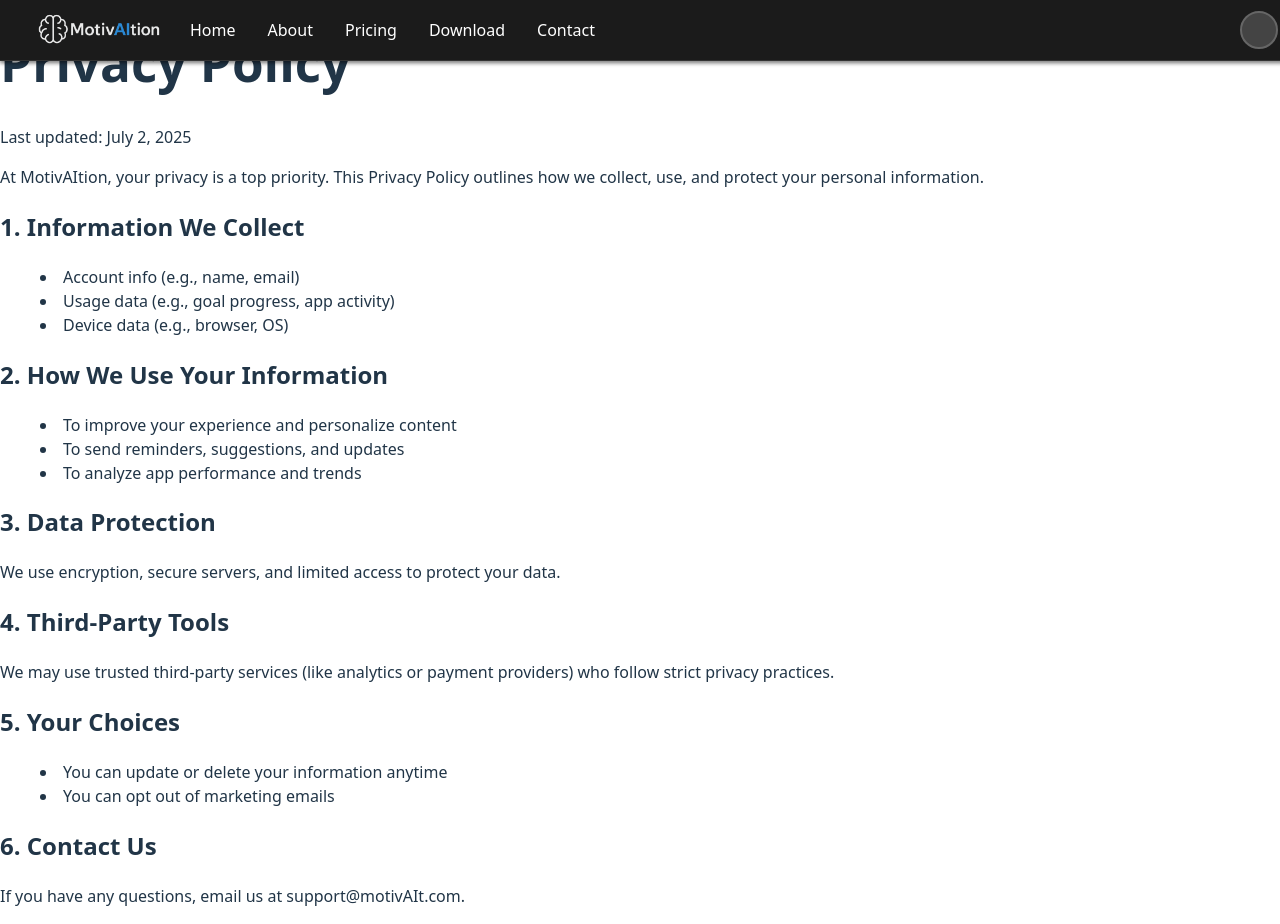
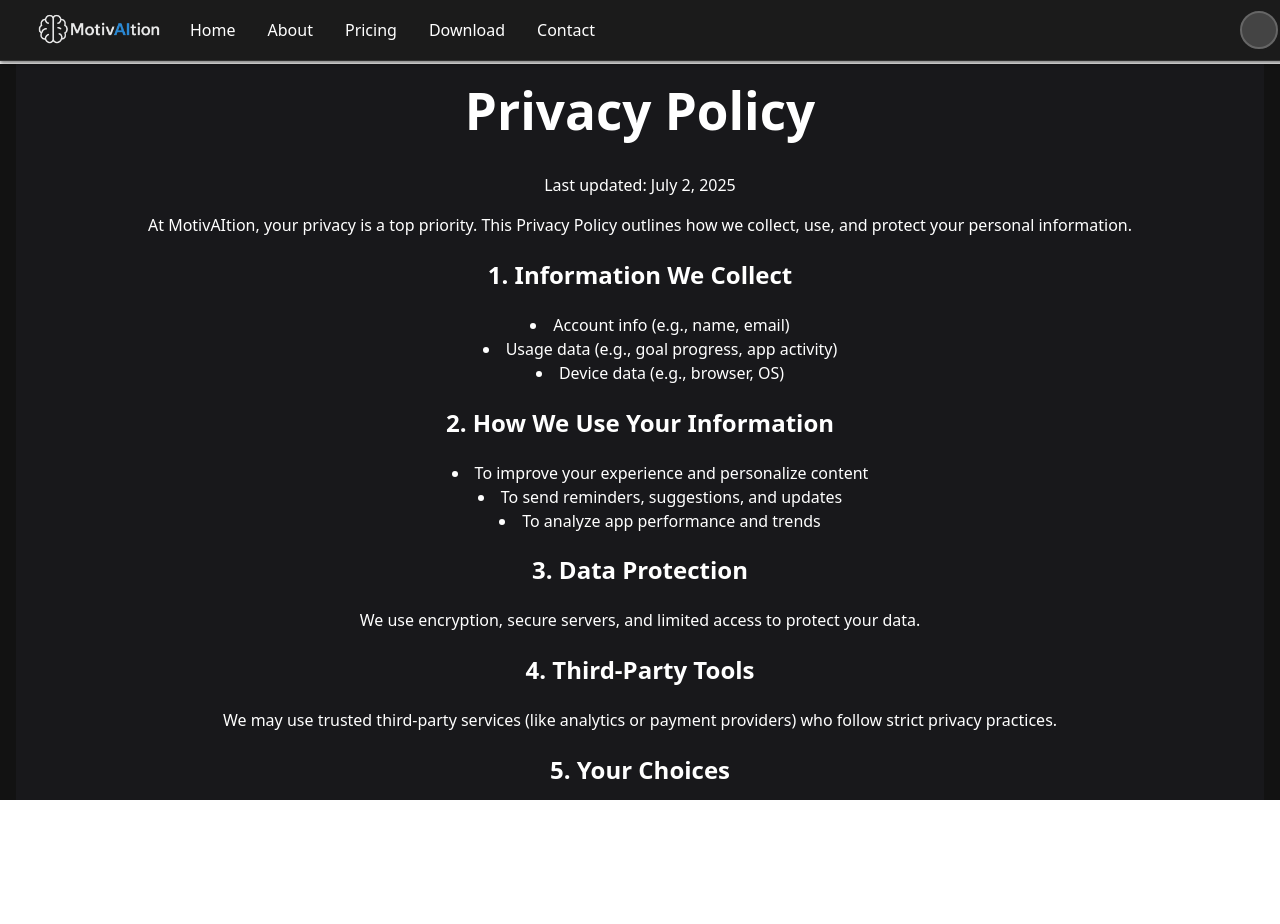
Before and after one commit to Yanay-Cohen/MotivAItation-Website, a React (Vite) app: page /privacy in a window 1280 px wide. After the commit the page ends 800 px from the top, so only its background shows below. Built offline with nearby package versions, Linux system fonts and the light colour scheme.

Commit message:
Initial commit or sync local changes

```diff
--- a/src/pages/About.tsx
+++ b/src/pages/About.tsx
@@ -2,123 +2,56 @@ import './Home.css'; // Reuse same styles for consistency
 import { motion } from 'framer-motion';
 import FeatureImg1 from '../assets/feature1.png';
 import FeatureImg2 from '../assets/feature2.png';
+import Footer from '../components/Footer';
 
 export default function About() {
   return (
     <main className="home-wrapper about-page">
-
       {/* Hero Section */}
-      <motion.section
-        className="hero-section"
-        initial={{ opacity: 0, y: 20 }}
-        animate={{ opacity: 1, y: 0 }}
-        transition={{ duration: 0.8 }}
-      >
+      <motion.section className="hero-section" initial={{ opacity: 0, y: 20 }} animate={{ opacity: 1, y: 0 }} transition={{ duration: 0.8 }}>
         <h1>
           What is{' '}
-          <span className="highlight">
-            Motiv<span className="ai-highlight">AI</span>tion
-          </span>
-          ?
+          <span className="highlight">Motiv<span className="ai-highlight">AI</span>tion</span>?
         </h1>
-        <p className="uvp">
-          Your daily dose of motivation powered by AI. Automate your goals, stay focused, and celebrate your wins — intelligently.
-        </p>
+        <p className="uvp">Your daily dose of motivation powered by AI. Automate your goals, stay focused, and celebrate your wins — intelligently.</p>
       </motion.section>
-
       {/* Feature Section 1 */}
-      <motion.section
-        className="features-preview"
-        initial={{ opacity: 0, y: 20 }}
-        animate={{ opacity: 1, y: 0 }}
-        transition={{ duration: 0.8, delay: 0.2 }}
-      >
+      <motion.section className="features-preview" initial={{ opacity: 0, y: 20 }} animate={{ opacity: 1, y: 0 }} transition={{ duration: 0.8, delay: 0.2 }}>
         <div className="features-grid">
-          <motion.div
-            className="feature-item about-feature"
-            initial={{ opacity: 0, x: -30 }}
-            animate={{ opacity: 1, x: 0 }}
-            transition={{ duration: 0.7, delay: 0.4 }}
-          >
+          <motion.div className="feature-item about-feature" initial={{ opacity: 0, x: -30 }} animate={{ opacity: 1, x: 0 }} transition={{ duration: 0.7, delay: 0.4 }}>
             <img src={FeatureImg1} alt="Smart Goal Planning" className="feature-image" />
           </motion.div>
-          <motion.div
-            className="feature-item about-feature"
-            initial={{ opacity: 0, x: 30 }}
-            animate={{ opacity: 1, x: 0 }}
-            transition={{ duration: 0.7, delay: 0.5 }}
-          >
+          <motion.div className="feature-item about-feature" initial={{ opacity: 0, x: 30 }} animate={{ opacity: 1, x: 0 }} transition={{ duration: 0.7, delay: 0.5 }}>
             <h2>Smart Goal Planning</h2>
-            <p>
-              Break big dreams into achievable steps with AI-backed planning.
-              Get personalized prompts and plans to guide you forward.
-            </p>
+            <p>Break big dreams into achievable steps with AI-backed planning. Get personalized prompts and plans to guide you forward.</p>
           </motion.div>
         </div>
       </motion.section>
-
       {/* Feature Section 2 */}
-      <motion.section
-        className="features-preview"
-        initial={{ opacity: 0, y: 20 }}
-        animate={{ opacity: 1, y: 0 }}
-        transition={{ duration: 0.8, delay: 0.3 }}
-      >
+      <motion.section className="features-preview" initial={{ opacity: 0, y: 20 }} animate={{ opacity: 1, y: 0 }} transition={{ duration: 0.8, delay: 0.3 }}>
         <div className="features-grid reverse">
-          <motion.div
-            className="feature-item about-feature"
-            initial={{ opacity: 0, x: 30 }}
-            animate={{ opacity: 1, x: 0 }}
-            transition={{ duration: 0.7, delay: 0.6 }}
-          >
+          <motion.div className="feature-item about-feature" initial={{ opacity: 0, x: 30 }} animate={{ opacity: 1, x: 0 }} transition={{ duration: 0.7, delay: 0.6 }}>
             <img src={FeatureImg2} alt="Progress Tracking" className="feature-image" />
           </motion.div>
-          <motion.div
-            className="feature-item about-feature"
-            initial={{ opacity: 0, x: -30 }}
-            animate={{ opacity: 1, x: 0 }}
-            transition={{ duration: 0.7, delay: 0.7 }}
-          >
+          <motion.div className="feature-item about-feature" initial={{ opacity: 0, x: -30 }} animate={{ opacity: 1, x: 0 }} transition={{ duration: 0.7, delay: 0.7 }}>
             <h2>Progress You Can See</h2>
-            <p>
-              Log achievements, track consistency, and get AI feedback on your journey.
-              See your progress unfold clearly.
-            </p>
+            <p>Log achievements, track consistency, and get AI feedback on your journey. See your progress unfold clearly.</p>
           </motion.div>
         </div>
       </motion.section>
-
-      {/* Feature Section 3 */}
-<motion.section
-  className="features-preview"
-  initial={{ opacity: 0, y: 20 }}
-  animate={{ opacity: 1, y: 0 }}
-  transition={{ duration: 0.8, delay: 0.4 }}
->
+      {/* Feature Section 3 (remove bottom margin/padding) */}
+      <motion.section className="features-preview" style={{ marginBottom: 0, paddingBottom: 0 }} initial={{ opacity: 0, y: 20 }} animate={{ opacity: 1, y: 0 }} transition={{ duration: 0.8, delay: 0.4 }}>
         <div className="features-grid">
-    <motion.div
-      className="feature-item about-feature"
-      initial={{ opacity: 0, x: -30 }}
-      animate={{ opacity: 1, x: 0 }}
-      transition={{ duration: 0.7, delay: 0.6 }}
-    >
+          <motion.div className="feature-item about-feature" initial={{ opacity: 0, x: -30 }} animate={{ opacity: 1, x: 0 }} transition={{ duration: 0.7, delay: 0.6 }}>
             <img src={FeatureImg2} alt="Motivational Boosts" className="feature-image" />
           </motion.div>
-    <motion.div
-      className="feature-item about-feature"
-      initial={{ opacity: 0, x: 30 }}
-      animate={{ opacity: 1, x: 0 }}
-      transition={{ duration: 0.7, delay: 0.7 }}
-    >
+          <motion.div className="feature-item about-feature" initial={{ opacity: 0, x: 30 }} animate={{ opacity: 1, x: 0 }} transition={{ duration: 0.7, delay: 0.7 }}>
             <h2>Daily AI Motivation</h2>
-      <p>
-        Wake up to daily encouragement generated by your goals and habits.
-        Let AI inspire your momentum every morning.
-      </p>
+            <p>Wake up to daily encouragement generated by your goals and habits. Let AI inspire your momentum every morning.</p>
           </motion.div>
         </div>
       </motion.section>
-
+      <Footer />
     </main>
   );
 }
--- a/src/pages/Home.css
+++ b/src/pages/Home.css
@@ -205,14 +205,27 @@
 
 .home-wrapper.about-page {
   height: auto;
+  min-height: 0 !important;
   overflow-y: auto !important;
   overflow-x: hidden !important;
-  width: 100vw !important;       /* FORCE full viewport width */
-  max-width: 100vw !important;   /* no wider than viewport */
+  width: 100vw !important;
+  max-width: 100vw !important;
   padding-top: 64px;
   box-sizing: border-box;
   margin: 0 auto;
   position: relative;
+  padding-bottom: 0 !important;
+  margin-bottom: 0 !important;
+}
+
+.home-wrapper.about-page .features-preview:last-of-type {
+  margin-bottom: 0 !important;
+  padding-bottom: 0 !important;
+}
+
+.home-wrapper.about-page .features-grid:last-of-type {
+  margin-bottom: 0 !important;
+  padding-bottom: 0 !important;
 }
 
 
--- a/src/pages/Pricing.tsx
+++ b/src/pages/Pricing.tsx
@@ -1,4 +1,68 @@
-// src/pages/About.tsx
-export default function About() {
-  return <div style={{ padding: '2rem' }}><h1>Pricing for MotivAItion</h1></div>;
+import Navbar from '../components/Navbar';
+import Footer from '../components/Footer';
+
+export default function Pricing() {
+  return (
+    <>
+      <Navbar />
+      <main className="home-wrapper" style={{ display: 'flex', flexDirection: 'column' }}>
+        <section className="features-preview" style={{ padding: '1.5rem 1rem 1rem', background: 'transparent', marginTop: 0 }}>
+          <h1 className="text-4xl font-extrabold text-blue-400 mb-2 text-center">Pricing</h1>
+          <p className="text-lg text-gray-300 mb-8 text-center max-w-xl mx-auto">
+            Choose the plan that's right for you with our clear, competitive pricing.
+          </p>
+          <div className="features-grid items-stretch">
+            {/* Basic Plan */}
+            <div className="feature-item min-h-[350px] flex flex-col justify-between">
+              <div>
+                <h2 className="text-xl font-bold mb-2">Basic</h2>
+                <div className="text-3xl font-extrabold text-blue-400 mb-1">Free</div>
+                <div className="text-sm text-gray-400 mb-6">No credit card required</div>
+                <ul className="text-base text-left space-y-2 mb-8 w-full">
+                  <li>✔️ Unlimited Motivation</li>
+                  <li>✔️ Goal Tracking</li>
+                  <li>✔️ Daily Reminders</li>
+                  <li>✔️ Community Access</li>
+                </ul>
+              </div>
+              <button className="w-full py-2 rounded-lg border border-blue-400 text-blue-400 font-bold hover:bg-blue-400 hover:text-black transition">Get Started</button>
+            </div>
+            {/* Premium Plan */}
+            <div className="feature-item min-h-[350px] flex flex-col justify-between">
+              <div>
+                <h2 className="text-xl font-bold mb-2">Premium</h2>
+                <div className="text-3xl font-extrabold text-blue-400 mb-1">$4.99<span className="text-lg font-normal">/m</span></div>
+                <div className="text-sm text-gray-400 mb-6">Billed Monthly</div>
+                <ul className="text-base text-left space-y-2 mb-8 w-full">
+                  <li>✔️ Everything in Basic</li>
+                  <li>✔️ AI-Powered Insights</li>
+                  <li>✔️ Advanced Analytics</li>
+                  <li>✔️ Early Access to New Features</li>
+                </ul>
+              </div>
+              <button className="w-full py-2 rounded-lg bg-blue-500 text-white font-bold hover:bg-blue-600 transition">Get Started</button>
+            </div>
+            {/* Enterprise Plan (In Development) */}
+            <div className="feature-item min-h-[350px] flex flex-col justify-between opacity-60 cursor-not-allowed">
+              <div>
+                <h2 className="text-xl font-bold mb-2">Enterprise</h2>
+                <div className="text-3xl font-extrabold text-blue-400 mb-1">In Development</div>
+                <div className="text-sm text-gray-400 mb-6">Coming Soon</div>
+                <ul className="text-base text-left space-y-2 mb-8 w-full">
+                  <li>✔️ All Premium Features</li>
+                  <li>✔️ Integrations</li>
+                  <li>✔️ Priority Support</li>
+                  <li>✔️ LMS Integration</li>
+                  <li>✔️ Analytics & Reporting</li>
+                </ul>
+              </div>
+              <button className="w-full py-2 rounded-lg border border-gray-500 text-gray-500 font-bold bg-gray-800 cursor-not-allowed" disabled>Coming Soon</button>
+            </div>
+          </div>
+        </section>
+        <div style={{ minHeight: '9vh' }} />
+        <Footer />
+      </main>
+    </>
+  );
 }
--- a/src/pages/PrivacyPolicy.tsx
+++ b/src/pages/PrivacyPolicy.tsx
@@ -1,56 +1,46 @@
 // src/pages/PrivacyPolicy.jsx
 import Navbar from '../components/Navbar';
-
 export default function PrivacyPolicy() {
   return (
     <>
       <Navbar />
-    <div className="min-h-screen w-full px-4 py-16 flex justify-center bg-black text-white">
-      <div className="max-w-4xl w-full space-y-6">
-        <h1 className="text-3xl font-bold text-blue-500">Privacy Policy</h1>
-        <p className="text-sm text-gray-400">Last updated: July 2, 2025</p>
-
-        <p>
-          At <span className="text-blue-500 font-semibold">MotivAItion</span>, your privacy is a top priority.
-          This Privacy Policy outlines how we collect, use, and protect your personal information.
+      <main className="home-wrapper">
+        <div className="w-full bg-[#18181b] rounded-xl shadow-lg px-2 py-4 text-white" style={{ marginTop: '-5rem' }}>
+          <h1 className="text-3xl font-extrabold text-blue-400 mb-2 text-center">Privacy Policy</h1>
+          <div className="text-xs text-gray-400 mb-6 text-center">Last updated: July 2, 2025</div>
+          <p className="mb-6 text-base">
+            At <span className="text-blue-400 font-semibold">MotivAItion</span>, your privacy is a top priority. This Privacy Policy outlines how we collect, use, and protect your personal information.
           </p>
-
-        <h2 className="text-xl font-semibold text-blue-500 mt-8">1. Information We Collect</h2>
-        <ul className="list-disc list-inside space-y-1">
+          <h2 className="text-xl font-bold text-blue-400 mt-8 mb-2">1. Information We Collect</h2>
+          <ul className="list-disc list-inside space-y-1 text-base ml-4 mb-6">
             <li>Account info (e.g., name, email)</li>
             <li>Usage data (e.g., goal progress, app activity)</li>
             <li>Device data (e.g., browser, OS)</li>
           </ul>
-
-        <h2 className="text-xl font-semibold text-blue-500 mt-8">2. How We Use Your Information</h2>
-        <ul className="list-disc list-inside space-y-1">
+          <h2 className="text-xl font-bold text-blue-400 mt-8 mb-2">2. How We Use Your Information</h2>
+          <ul className="list-disc list-inside space-y-1 text-base ml-4 mb-6">
             <li>To improve your experience and personalize content</li>
             <li>To send reminders, suggestions, and updates</li>
             <li>To analyze app performance and trends</li>
           </ul>
-
-        <h2 className="text-xl font-semibold text-blue-500 mt-8">3. Data Protection</h2>
-        <p>We use encryption, secure servers, and limited access to protect your data.</p>
-
-        <h2 className="text-xl font-semibold text-blue-500 mt-8">4. Third-Party Tools</h2>
-        <p>
-          We may use trusted third-party services (like analytics or payment providers) who follow
-          strict privacy practices.
+          <h2 className="text-xl font-bold text-blue-400 mt-8 mb-2">3. Data Protection</h2>
+          <p className="mb-6 text-base">We use encryption, secure servers, and limited access to protect your data.</p>
+          <h2 className="text-xl font-bold text-blue-400 mt-8 mb-2">4. Third-Party Tools</h2>
+          <p className="mb-6 text-base">
+            We may use trusted third-party services (like analytics or payment providers) who follow strict privacy practices.
           </p>
-
-        <h2 className="text-xl font-semibold text-blue-500 mt-8">5. Your Choices</h2>
-        <ul className="list-disc list-inside space-y-1">
+          <h2 className="text-xl font-bold text-blue-400 mt-8 mb-2">5. Your Choices</h2>
+          <ul className="list-disc list-inside space-y-1 text-base ml-4 mb-6">
             <li>You can update or delete your information anytime</li>
             <li>You can opt out of marketing emails</li>
           </ul>
-
-        <h2 className="text-xl font-semibold text-blue-500 mt-8">6. Contact Us</h2>
-        <p>
+          <h2 className="text-xl font-bold text-blue-400 mt-8 mb-2">6. Contact Us</h2>
+          <p className="text-base">
             If you have any questions, email us at{' '}
-          <span className="text-blue-400">support@motivAIt.com</span>.
+            <span className="text-blue-300">support@motivAIt.com</span>.
           </p>
         </div>
-    </div>
+      </main>
     </>
   );
 }
--- a/src/pages/TermsOfService.tsx
+++ b/src/pages/TermsOfService.tsx
@@ -1,60 +1,34 @@
 // src/pages/TermsOfService.jsx
 import Navbar from '../components/Navbar';
+import Footer from '../components/Footer';
 
 export default function TermsOfService() {
   return (
     <>
       <Navbar />
-    <div className="min-h-screen w-full px-4 py-16 flex justify-center bg-black text-white">
-      <div className="max-w-4xl w-full space-y-6">
+      <main className="home-wrapper">
+        <div className="w-full bg-[#18181b] rounded-xl shadow-lg px-2 py-4 text-white" style={{ marginTop: '-4rem' }}>
           <h2 className="text-3xl font-bold text-blue-500 mt-8">Terms of Service</h2>
-        <p className="text-sm text-gray-400">Welcome to MotivAItion! By using our app, you agree to these terms.</p>
           <p className="text-sm text-gray-400">Last updated: July 2, 2025</p>
-
           <h2 className="text-xl font-semibold text-blue-500 mt-8">1. Acceptance of Terms</h2>
-        <p>By using <span className="text-blue-500 font-semibold">MotivAItion</span>, you agree to these terms and our privacy policy.</p>
-
+          <p>By using MotivAItion, you agree to these Terms of Service.</p>
           <h2 className="text-xl font-semibold text-blue-500 mt-8">2. User Responsibilities</h2>
-        <ul className="list-disc list-inside space-y-1">
-          <li>You are responsible for your account and password security</li>
-          <li>You may not use the service for unlawful purposes</li>
-        </ul>
-
+          <p>You are responsible for your account and activity within the app.</p>
           <h2 className="text-xl font-semibold text-blue-500 mt-8">3. App Usage</h2>
-        <p>
-          You may use MotivAItion for personal, non-commercial purposes. We reserve the right to suspend
-          or terminate accounts that violate our terms.
-        </p>
-
+          <p>You may use MotivAItion for personal, non-commercial purposes. We reserve the right to suspend or terminate accounts for misuse.</p>
           <h2 className="text-xl font-semibold text-blue-500 mt-8">4. Subscriptions</h2>
-        <p>
-          By subscribing, you agree to recurring billing unless cancelled. You can manage your plan in
-          your account settings or through the billing provider.
-        </p>
-
+          <p>Subscription terms and billing details are provided in-app. You may cancel anytime.</p>
           <h2 className="text-xl font-semibold text-blue-500 mt-8">5. Intellectual Property</h2>
-        <p>
-          All code, visuals, and brand assets belong to <span className="text-blue-500 font-semibold">MotivAItion</span>.
-          You may not reuse them without written permission.
-        </p>
-
+          <p>All content and code are the property of MotivAItion.</p>
           <h2 className="text-xl font-semibold text-blue-500 mt-8">6. Limitation of Liability</h2>
-        <p>
-          We are not liable for damages resulting from your use of the app. The platform is provided "as is".
-        </p>
-
+          <p>MotivAItion is provided as-is. We are not liable for damages or losses.</p>
           <h2 className="text-xl font-semibold text-blue-500 mt-8">7. Changes to Terms</h2>
-        <p>
-          We may update these terms periodically. Continued use of the platform means you accept the latest
-          version.
-        </p>
-
+          <p>We may update these terms. Continued use means acceptance of changes.</p>
           <h2 className="text-xl font-semibold text-blue-500 mt-8">8. Contact Us</h2>
-        <p>
-          Questions? Email <span className="text-blue-400">support@motivAIt.com</span>.
-        </p>
+          <p>If you have questions, contact us at support@motivAIt.com.</p>
         </div>
-    </div>
+        <Footer />
+      </main>
     </>
   );
 }
```
Lines whose indentation alone changed are shown as unchanged.
